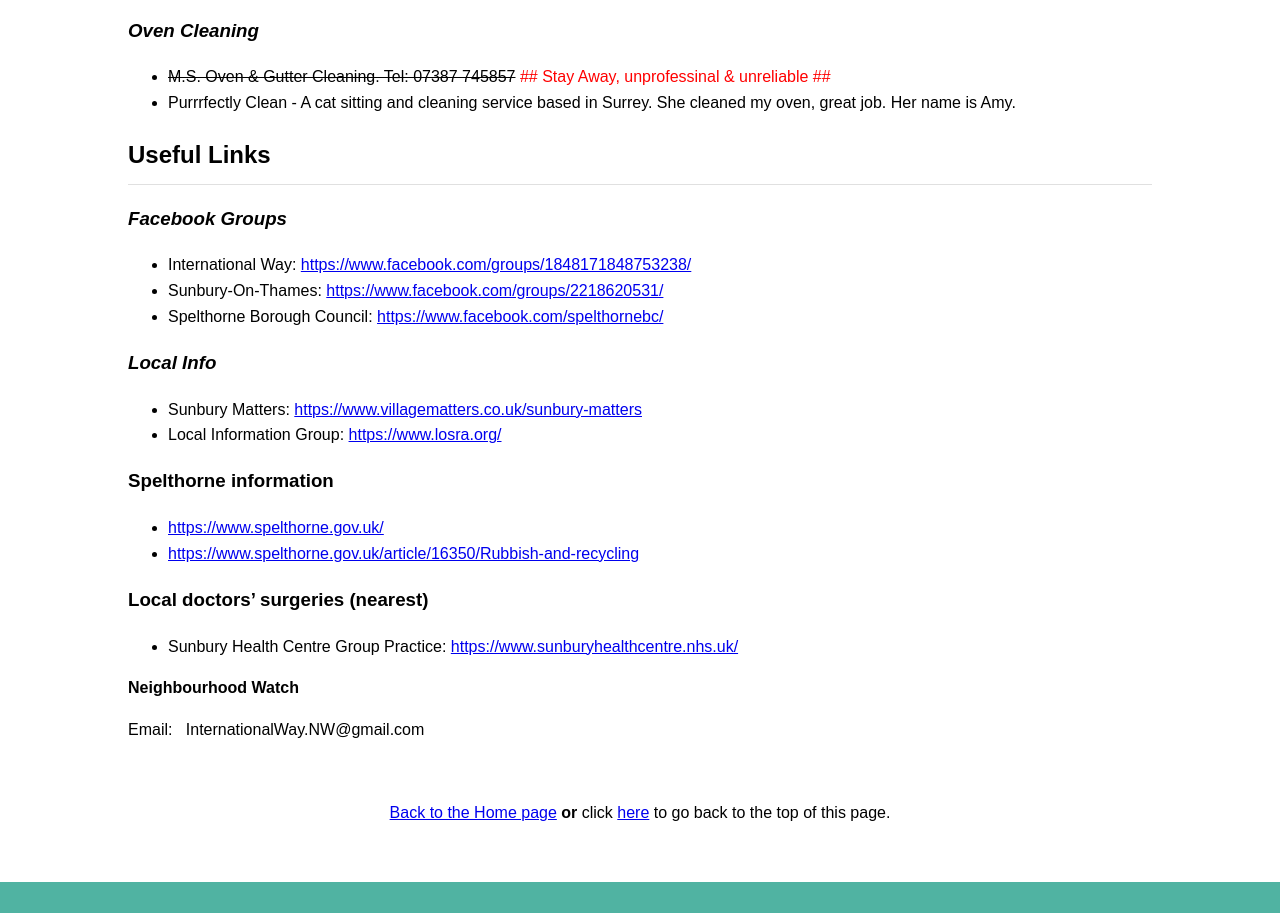
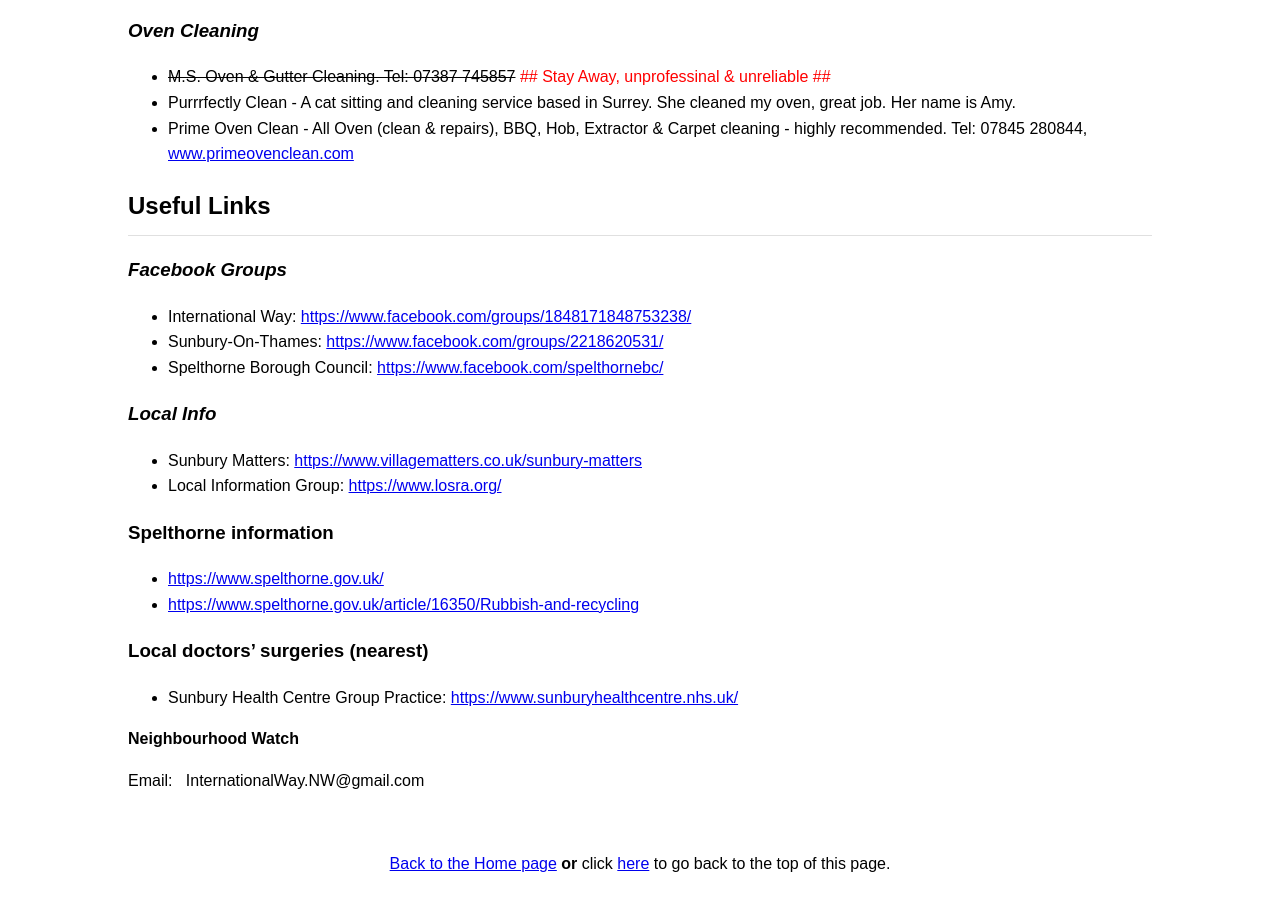
Before and after one commit to N-Sabbagh/InternationalWay, a plain HTML site: page recommendations.html in a window 1280 px wide. Shown: the part 1773-2686 px from the top of the page. Drawn offline with Linux system fonts and the light colour scheme.

Commit message:
Nov2 update2

```diff
--- a/recommendations.html
+++ b/recommendations.html
@@ -111,6 +111,7 @@
                 <ul>
                     <li><s>M.S. Oven & Gutter Cleaning. Tel: 07387 745857</s> <tag style="color:red">## Stay Away, unprofessinal & unreliable ##</tag></li>
                     <li>Purrrfectly Clean - A cat sitting and cleaning service based in Surrey. She cleaned my oven, great job. Her name is Amy.</li>
+                    <li>Prime Oven Clean - All Oven (clean & repairs), BBQ, Hob, Extractor & Carpet cleaning - highly recommended. Tel: 07845 280844, <a href=https://www.primeovenclean.com/">www.primeovenclean.com</a></li>
                 </ul>
 
 
```
